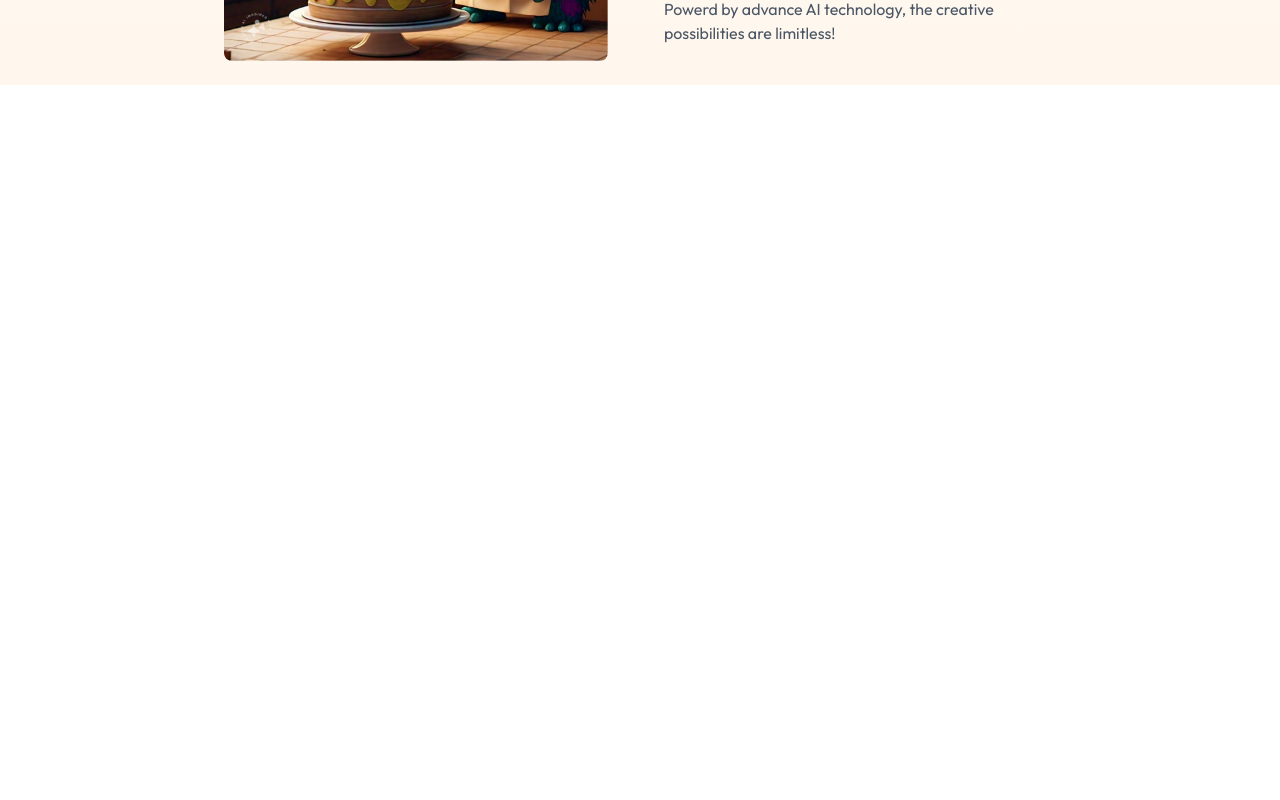
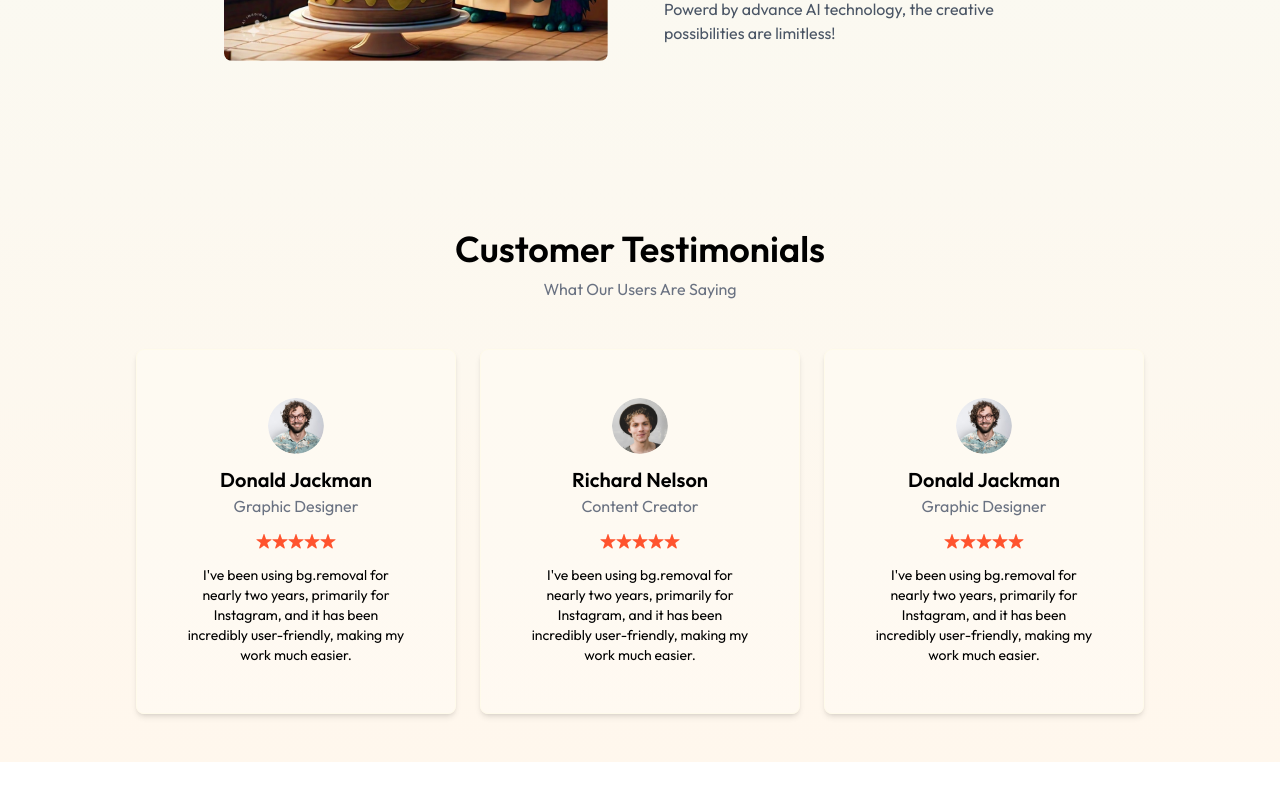
Before and after one commit to mahesh-ryadav/VarnAI, a React (Vite) app: page / in a window 1280 px wide. Shown: the part 1797-2597 px from the top of the page. Before the commit the page ends 1978 px from the top, so only its background shows below. Built offline with nearby package versions, Linux system fonts and the light colour scheme.

Commit message:
testimonials component created and added to home page

```diff
--- /dev/null
+++ b/src/components/Testimonials.jsx
@@ -0,0 +1,39 @@
+import React from "react";
+import { assets, testimonialsData } from "../assets/assets";
+
+const Testimonials = () => {
+  return (
+    <div className="flex flex-col items-center justify-center my-20 py-12">
+      <h1 className="text-3xl sm:text-4xl font-semibold mb-2">
+        Customer Testimonials
+      </h1>
+      <p className="text-gray-500 mb-12">What Our Users Are Saying</p>
+
+      <div className="flex flex-wrap gap-6">
+        {testimonialsData.map((testimonial, index) => (
+          <div key={index} className="bg-white/20 p-12 rounded-lg shadow-md border border-amber-50 w-80 m-auto cursor-pointer hover:scale-[1.02] transition-all">
+            <div className="flex flex-col items-center">
+              <img
+                src={testimonial.image}
+                alt={testimonial.name}
+                className="rounded-full w-14"
+              />
+              <h2 className="text-xl font-semibold mt-3">{testimonial.name}</h2>
+              <p className="text-gray-500 mb-4">{testimonial.role}</p>
+              <div className="flex mb-4">
+                {Array(testimonial.stars)
+                  .fill()
+                  .map((item, index) => (
+                    <img key={index} src={assets.rating_star} alt="star" />
+                  ))}
+              </div>
+              <p className="text-center text-sm">{testimonial.text}</p>
+            </div>
+          </div>
+        ))}
+      </div>
+    </div>
+  );
+};
+
+export default Testimonials;
--- a/src/pages/Home.jsx
+++ b/src/pages/Home.jsx
@@ -2,6 +2,7 @@
 import Header from '../components/Header'
 import Steps from '../components/Steps'
 import Description from '../components/Description'
+import Testimonials from '../components/Testimonials'
 
 const Home = () => {
   return (
@@ -9,6 +10,7 @@
     <Header/>
     <Steps/>
     <Description/>
+    <Testimonials/>
     </div>
   )
 }
```
